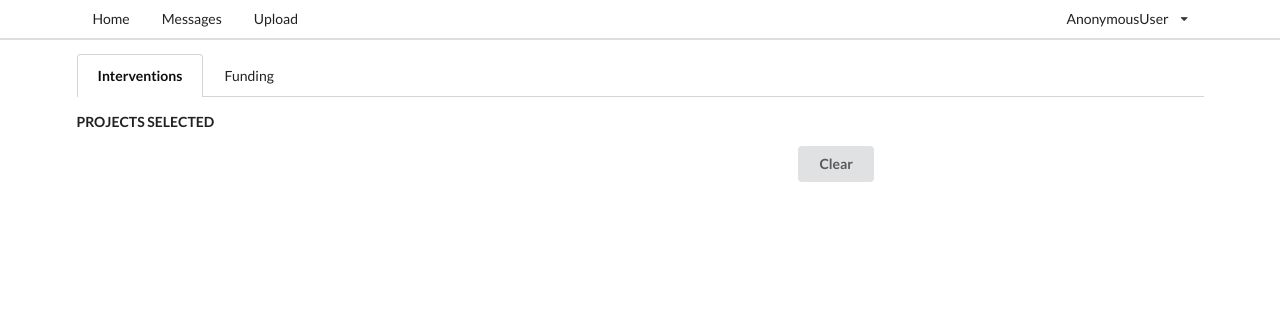
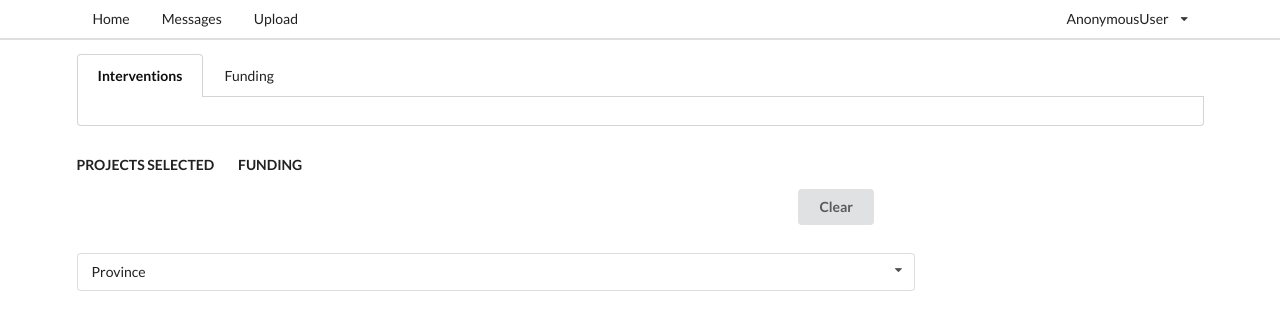
Before and after one commit to denysboiko/laos_3w, a Django app: page / in a window 1280 px wide. Shown: the top 330 px of the page. Run offline with Django 3.2, Linux system fonts and the light colour scheme; parts of the project's set-up code (start-up, migrations or seed data) failed here and were passed over; some libraries are stand-ins or nearby versions.

Commit message:
added groups and dimensions added district to project

```diff
--- a/laos_3w/models.py
+++ b/laos_3w/models.py
@@ -81,6 +81,7 @@ class ProjectByProvinces(models.Model):
 
     project = models.ForeignKey('Project')
     province = models.ForeignKey(Province)
+    district = models.ForeignKey(District, blank=True, null=True)
     province_amount = models.FloatField()
 
 
@@ -92,15 +93,16 @@ class ProjectByProvinces(models.Model):
 class Project(models.Model):
 
     project_code = models.IntegerField()
-    project_title = models.CharField(max_length=80)
+    project_title = models.CharField(max_length=280)
     year = models.IntegerField()
     date = models.DateField()
     planed_amount = models.FloatField()
     partner = models.ForeignKey(Partner, related_name='partner_id')
     sector = models.ForeignKey(Sector, related_name='sector_id')
     status = models.ForeignKey(Status, related_name='status_id')
-    responsible = models.ForeignKey(Responsible, related_name='responsible_id')
+    responsible = models.ForeignKey(Responsible, related_name='x')
     province = models.ManyToManyField(Province, through='ProjectByProvinces')
+    district = models.ManyToManyField(District, through='ProjectByProvinces')
 
     def __unicode__(self):
         return self.project_title
--- a/laos_3w/static/js/charts.js
+++ b/laos_3w/static/js/charts.js
@@ -24,6 +24,10 @@ function loadData(err, geodata, data, districts) {
         return d['province'];
     }, true);
 
+    var district = cf.dimension(function (d) {
+        return d['district'];
+    }, true);
+
     var sector = cf.dimension(function (d) {
         return d['sector'];
     });
@@ -36,25 +40,49 @@ function loadData(err, geodata, data, districts) {
         return d['status'];
     });
 
+    var count_by_status = status.group()
+        .reduceCount(function (d) {
+            return d["status"];
+        });
+
     var funding_by_status = status.group()
+        .reduceSum(function (d) {
+            return d["planed_amount"];
+        });
+
+    var count_by_partner = partner.group()
         .reduceCount(function (d) {
-            return d["province_amount"];
+            return d["partner"];
         });
 
     var funding_by_partner = partner.group()
-        // reduceSum
+        .reduceSum(function (d) {
+            return d["planed_amount"];
+        });
+
+    var count_by_province = province.group()
         .reduceCount(function (d) {
-            return d["province_amount"];
+            return d["project_title"];
+        });
+
+    var count_by_district = district.group()
+        .reduceCount(function (d) {
+            return d["project_title"];
         });
 
     var funding_by_province = province.group()
-        .reduceCount(function (d) {
-            return d["province_amount"];
+        .reduceSum(function (d) {
+            return d["planed_amount"] / d.province.length;
         });
 
     var count_by_sector = sector.group()
         .reduceCount(function (d) {
             return d['sector']
+        });
+
+    var funding_by_sector = sector.group()
+        .reduceSum(function (d) {
+            return d['planed_amount']
         });
 
     var provincetList = province.group().all().map(function (d) {
@@ -67,19 +95,30 @@ function loadData(err, geodata, data, districts) {
 //     console.log(funding_by_province);
 //     console.log(centroid);
 
-    var projection = d3.geo.mercator().center([110, 18]).scale(2500);
+    var projection = d3.geo.mercator().center([106, 19]).scale(3600);
+    var colorscale = d3.scale.threshold()
+        .domain([1, 3, 6, 9, 12, 15])
+        .range(['#ece7f2', '#d0d1e6', '#a6bddb', '#74a9cf', '#3690c0', '#0570b0', '#034e7b']);
 
+
+    //
     mapChart
-        .width(500)
-        .height(500)
+        .width(700)
+        .height(650)
         .dimension(province)
-        .group(funding_by_province)
-        //                .colors(d3.scale.quantize().range(["#E2F2FF", "#C4E4FF", "#9ED2FF", "#81C5FF", "#6BBAFF", "#51AEFF", "#36A2FF", "#1E96FF", "#0089FF", "#0061B5"]))
+        .group(count_by_province)
+        // funding_by_province
+        .colors(colorscale)
+        // d3.scale.quantize().range(['#fff7fb','#ece7f2','#d0d1e6','#a6bddb','#74a9cf','#3690c0','#0570b0','#034e7b']))
+        // ["#E2F2FF", "#C4E4FF", "#9ED2FF", "#81C5FF", "#6BBAFF", "#51AEFF", "#36A2FF", "#1E96FF", "#0089FF", "#0061B5"]
         .overlayGeoJson(
+            // districts.features
             geodata.features
             , "state"
             , function (d) {
                 return d.properties['pr_name2'];
+                // return d.properties['DName'];
+
             }
         )
         .title(function (p) {
@@ -89,7 +128,6 @@ function loadData(err, geodata, data, districts) {
             // + 'Index Gain in Percentage: ' + numberFormat(p.value.percentageGain) + '%\n';
         })
         .projection(projection);
-
 
     provinceChart
         .width(500)
@@ -119,11 +157,11 @@ function loadData(err, geodata, data, districts) {
 
 
     partnersChart
-        .width(500)
-        .height(750)
+        .width(350)
+        .height(180)
         .margins({top: 10, right: 40, bottom: 35, left: 40})
         .dimension(partner)
-        .group(funding_by_partner)
+        .group(count_by_partner)
         .ordering(function (d) {
             return -d.value;
         })
@@ -166,7 +204,7 @@ function loadData(err, geodata, data, districts) {
         .slicesCap(4)
         .innerRadius(100)
         .dimension(status)
-        .group(funding_by_status)
+        .group(count_by_status)
         .legend(dc.legend())
         // workaround for #703: not enough data is accessible through .label() to display percentages
         .on('pretransition', function (chart) {
@@ -201,7 +239,40 @@ function loadData(err, geodata, data, districts) {
             return filters.length > 0
         }
         return filters.indexOf(filter) != -1
-    }
+    };
 
+    $("#projects").on('click', function (e) {
+        mapChart.group(count_by_province)
+        provinceChart.group(count_by_province)
+        partnersChart.group(count_by_partner);
+        sectorChart.group(count_by_sector)
+        statusChart.group(count_by_status)
+        dc.renderAll();
+    });
+
+    $("#funding").on('click', function (e) {
+        mapChart.group(funding_by_province)
+        provinceChart.group(funding_by_province)
+        partnersChart.group(funding_by_partner);
+        sectorChart.group(funding_by_sector)
+        statusChart.group(funding_by_status)
+        dc.renderAll();
+    });
+
+    // $('#geolevel').on('change', function (e) {
+    //     console.log($(this).val())
+    // })
+    var svg = d3.select("#legend");
+
+    svg.append("g")
+        .attr("class", "legendQuant")
+        .attr("transform", "translate(20,20)");
+
+    var legend = d3.legend.color()
+        .labelFormat(d3.format(",.0f"))
+        .scale(colorscale);
+
+    svg.select(".legendQuant")
+        .call(legend);
 
 }
--- a/laos_3w/views.py
+++ b/laos_3w/views.py
@@ -20,8 +20,10 @@ class ProvinceViewSet(viewsets.ModelViewSet):
     """
     API endpoint that allows users to be viewed or edited.
     """
-    queryset = Province.objects.all().select_related()
-    serializer_class = ProvinceSerializer
+    queryset = ProjectByProvinces.objects.all().select_related()
+    serializer_class = ProvinceAmountSerializer
+
+
 
 
 class ProjectViewSet2(viewsets.ModelViewSet):
--- a/templates/index.html
+++ b/templates/index.html
@@ -9,13 +9,26 @@
     <script src="{% static 'lib/semantic/semantic.min.js' %}"></script>
     <link rel="stylesheet" href="{% static 'lib/semantic/semantic.min.css' %}">
     <script src="{% static 'lib/d3.min.js' %}"></script>
-
+    <script src="{% static 'lib/d3-legend.min.js' %}"></script>
 
     <script src="{% static 'lib/crossfilter.min.js' %}"></script>
     <script src="{% static 'lib/d3-queue.v3.min.js' %}"></script>
 
     <script src="{% static 'lib/dc.min.js' %}"></script>
     <link rel="stylesheet" href="{% static 'lib/dc.min.css' %}">
+    <style>
+        #legend {
+            position: absolute;
+            bottom: 0;
+            left: 50px;
+            width: 200px;
+            height: 200px
+        }
+
+        .tabular .item {
+            cursor: pointer;
+        }
+    </style>
 
 </head>
 <body>
@@ -55,8 +68,14 @@
 
 
     <div class="ui top attached tabular menu">
-        <div class="active item">Interventions</div>
-        <div class="item">Funding</div>
+        <div class="active item" data-tab="first" id="projects">Interventions</div>
+        <div class="item" data-tab="second" id="funding">Funding</div>
+    </div>
+    <div class="ui bottom attached tab segment" data-tab="first">
+
+    </div>
+    <div class="ui bottom attached tab segment active" data-tab="second">
+
     </div>
     <div class="ui statistic">
         <div class="value" id="count">
@@ -64,6 +83,14 @@
         </div>
         <div class="label">
             projects selected
+        </div>
+    </div>
+    <div class="ui statistic">
+        <div class="value" id="count">
+            <span class="filter-funding"></span>
+        </div>
+        <div class="label">
+            funding
         </div>
     </div>
     <div class="ui right aligned grid">
@@ -97,10 +124,21 @@
     {#        <option value="ux">User Experience</option>#}
     {#    </select>#}
 
+
     <div class="ui grid">
-        <div class="two column large screen only row">
-            <div id="map" class="column"></div>
-            <div id="partners" class="column"></div>
+        <div class="large screen only row">
+            <div class="twelve wide column">
+                <select name="admin-level" id="geolevel" class="ui fluid dropdown">
+                    <option value="province">Province</option>
+                    <option value="district">District</option>
+                </select>
+                <div id="map">
+
+                </div>
+                <svg id="legend"></svg>
+
+            </div>
+            <div id="partners" class="four wide column"></div>
         </div>
 
         <div id="sector" class="one column large screen only row">
@@ -113,25 +151,28 @@
         </div>
 
     </div>
-
 </div>
 
 </body>
 
 
 <script>
-    $('.ui.dropdown')
-        .dropdown({
+    $('.menu.dropdown').dropdown({
         action: 'nothing'
-        })
+    });
+    $('.dropdown').dropdown();
+
+    $('.menu .item')
+        .tab()
     ;
+
 </script>
 <script src="{% static 'js/charts.js' %}"></script>
 <script>
 
     d3.queue()
         .defer(d3.json, "{% static '/data/laos.geojson' %}")
-        .defer(d3.json, "http://127.0.0.1:8000/projects2/")
+        .defer(d3.json, "/projects2/")
         .defer(d3.json, "{% static '/data/laos-districts.geojson' %}")
         // data/eu-projects.json
         // http://127.0.0.1:8000/static/data/eu-projects.json
@@ -146,5 +187,6 @@
         ResetAll();
     });
 
+
 </script>
 </html>
```
Also changed, not shown: laos_3w/serializers.py (+15 -2 lines), db.sqlite3, laos_3w/migrations/0001_initial.py. Lines whose indentation alone changed are shown as unchanged.
